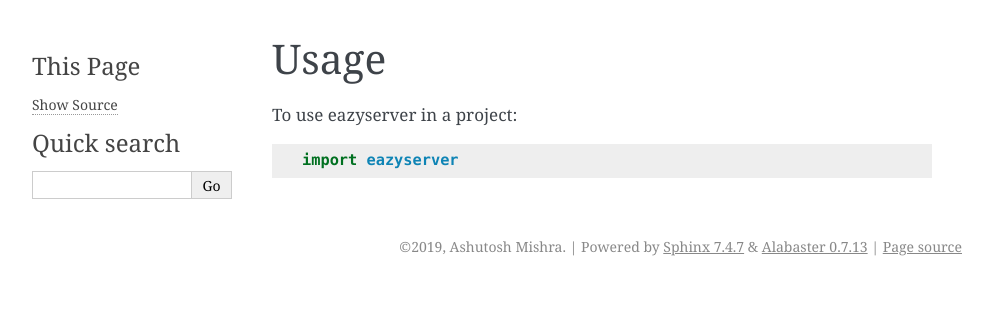
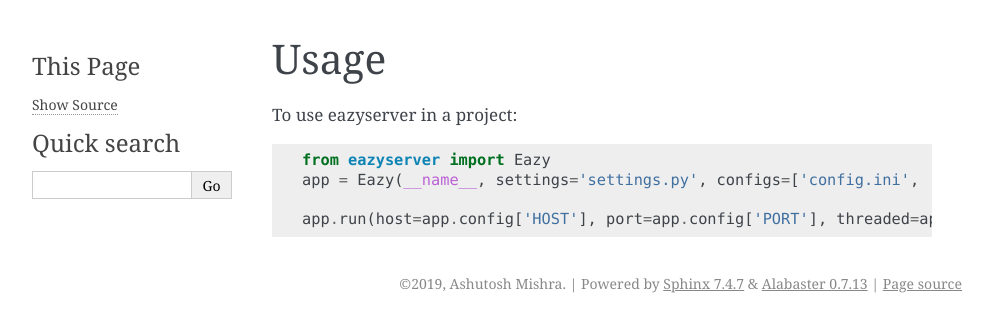
Before and after one commit to ashutoshdtu/eazyserver, a Sphinx documentation site: the page built from docs/usage.rst, in a window 1280 px wide. Shown: the top 332 px of the page, without its empty margins (148-1141 px from the left). Built offline with Sphinx 7.4.7, drawn with Linux system fonts in a browser that asks for light colours.

```diff
--- a/docs/usage.rst
+++ b/docs/usage.rst
@@ -4,4 +4,7 @@ Usage
 
 To use eazyserver in a project::
 
-    import eazyserver
+    from eazyserver import Eazy
+    app = Eazy(__name__, settings='settings.py', configs=['config.ini', 'config.prod.ini'], env_prefix='APP')
+
+    app.run(host=app.config['HOST'], port=app.config['PORT'], threaded=app.config['THREADED'])
--- a/src/eazyserver/__init__.py
+++ b/src/eazyserver/__init__.py
@@ -13,7 +13,7 @@ LOGGER_CONFIG = os.path.join(BASE_DIR, 'logger.conf')
 
 __author__ = """Ashutosh Mishra"""
 __email__ = 'ashutoshdtu@gmail.com'
-__version__ = '0.1.16'
+__version__ = '0.1.17'
 
 
 import logging
```
Also changed, not shown: README.rst (+20 -3 lines), 2 other files.
